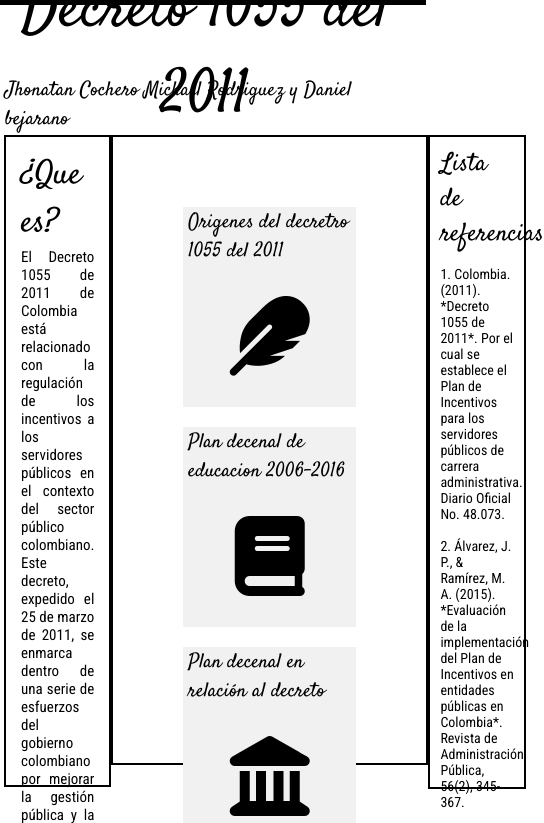
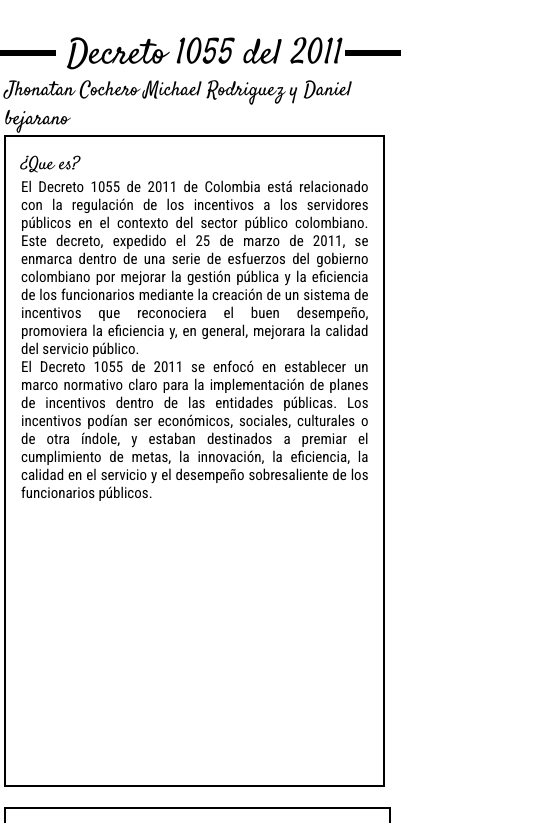
Before and after one commit to jhonatancc1092/Politicas_portafolio, a plain HTML site: page index.html in a window 390 px wide. Shown: the top 823 px of the page, 544 px wide, since content can reach past the window. Drawn offline with Linux system fonts and the light colour scheme.

Commit message:
style.css

```diff
--- a/style.css
+++ b/style.css
@@ -1,12 +1,25 @@
-body
-{
+/* Ajustes generales */
+body {
     background-color: rgb(255, 255, 255);
     margin: 0;
     padding: 0;
-    height: 100vh;
-    width: 100vw;
+    height: 100%;
+    width: 100%;
     overflow-x: hidden;
+    font-size: 16px;
 }
+
+/* Estilos para pantallas grandes */
+@media (min-width: 768px) {
+    .contenedor {
+        display: flex;
+        justify-content: space-between;
+    }
+    .caja, .caja1, .caja2 {
+        width: 30%;
+    }
+}
+
 .decreto{
     width: 100%;
     position: relative;
@@ -262,3 +275,57 @@ a:hover{
     color: rgb(34, 34, 34);
     text-decoration: underline black;
 }
+@media (max-width: 480px) {
+    .decreto {
+        font-size: 35px;
+    }
+    .decreto::after{
+        top: 55px;
+        width: 50px;
+    }
+    .decreto::before{
+        top: 55px;
+        width: 70px;
+    }
+    .titulo1 {
+        font-size: 18px;
+    }
+
+    .contenedor {
+        flex-direction: column;
+        height: 100%;
+    }
+    .caja{
+        width: 68%;
+        height: 70%;
+    }
+    .titulo2::after{
+        display: none;
+    }
+    .titulo2::before{
+        display: none;
+    }
+
+    .caja1{
+        width: 90%;
+        margin-bottom: 20px;
+    }
+    .caja2{
+        width: 93%;
+        margin-top: 20px;
+    }
+
+    .componente {
+        width: 100%;
+        font-size: 10px;
+    }
+
+    .componente.expandida {
+        width: 100%;
+        height: auto;
+    }
+
+    .pcomponente1, .pcomponente2 {
+        font-size: 14px;
+    }
+}
```
